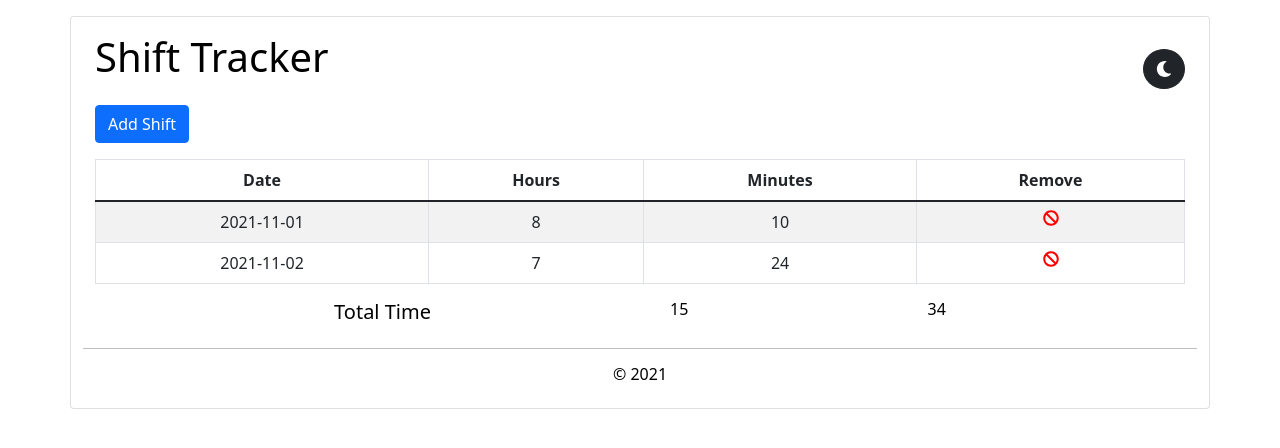
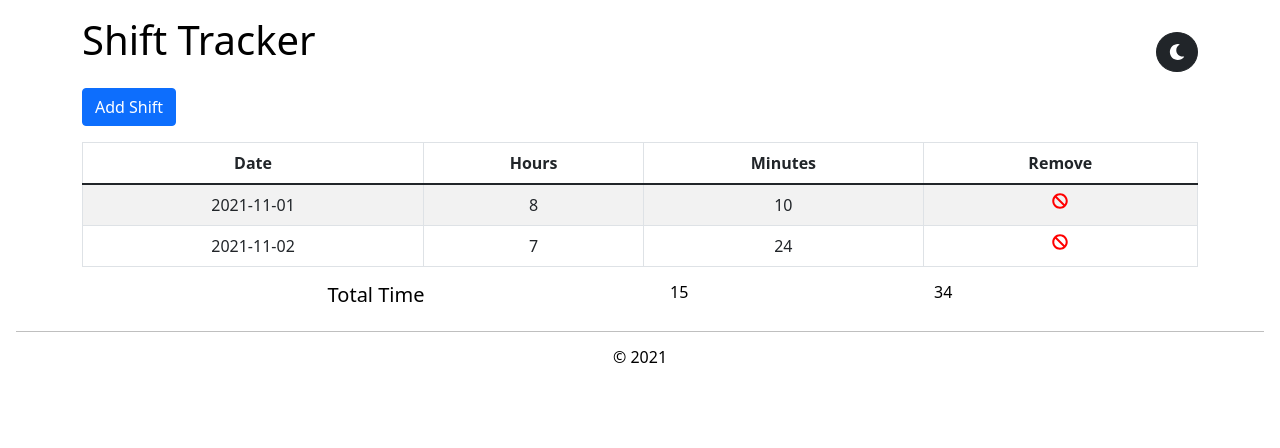
Before and after one commit to tsimian/shift_tracker, a React (Create React App) app: page / in a window 1280 px wide. Shown: the top 448 px of the page. Built offline with nearby package versions, Linux system fonts and the light colour scheme; data requests are answered from the project's data file.

Commit message:
edited styles

```diff
--- a/src/App.js
+++ b/src/App.js
@@ -67,7 +67,7 @@ function App() {
 }
 
   return (
-    <div className="App container card" style={theme === 'light' ? lightTheme : darkTheme}>
+    <div className="App" style={theme === 'light' ? lightTheme : darkTheme}>
       <Header  theme={theme} setTheme={setTheme} />
       <Logger onAdd={addShift} />
       <Shifts shifts={shifts} onDelete={deleteShift} theme={theme} />
--- a/src/styles/styles.css
+++ b/src/styles/styles.css
@@ -4,10 +4,10 @@ body {
 }
 
 .App {
-  margin: 1rem;
+  margin: 0;
   padding: 1rem;
-  overflow: auto;
   height: auto;
+  min-height: 100vh;
 }
 
 #theme-toggler {
```
